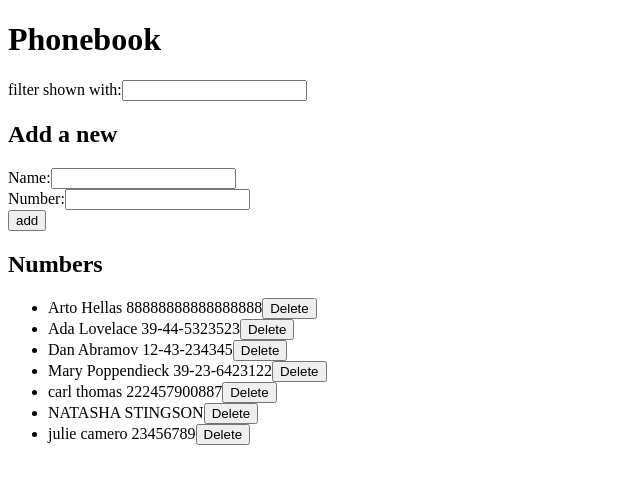
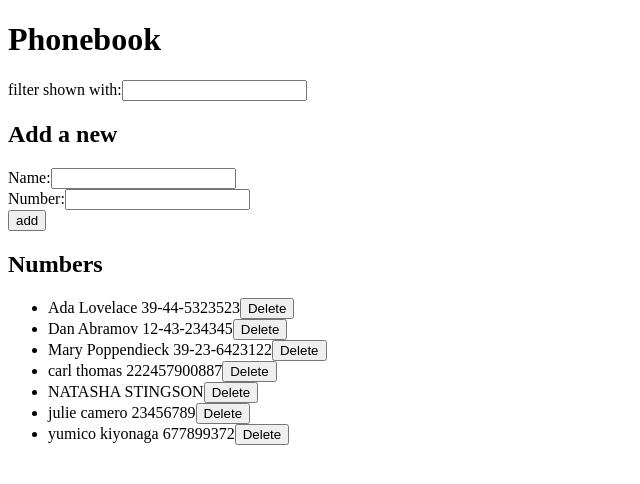
Before and after one commit to learningreac/fullstackproj, a React (Create React App) app in the folder part2/courseinfo/: page / in a window 1280 px wide. Shown: the top 484 px of the page, without its empty margins (0-640 px from the left). Built offline with nearby package versions, Linux system fonts and the light colour scheme; data requests are answered from the project's data file.

Commit message:
To be finished exercise 2.20

```diff
--- a/part2/courseinfo/db.json
+++ b/part2/courseinfo/db.json
@@ -1,10 +1,5 @@
 {
   "persons": [
-    {
-      "name": "Arto Hellas",
-      "number": "88888888888888888",
-      "id": 1
-    },
     {
       "name": "Ada Lovelace",
       "number": "39-44-5323523",
@@ -34,6 +29,11 @@
       "name": "julie camero",
       "number": "23456789",
       "id": 7
+    },
+    {
+      "name": "yumico kiyonaga",
+      "number": "677899372",
+      "id": 8
     }
   ]
 }
--- a/part2/courseinfo/src/phonebook/App.js
+++ b/part2/courseinfo/src/phonebook/App.js
@@ -46,7 +46,7 @@ const Persons = ({ personsToShow, deletePerson }) => {
 
 const Notification = ({ message }) => {
   const messageStyle = {
-    color: 'red',
+    color: 'green',
     background: 'lightgrey',
     fontSize: 20,
     borderstyle: 'solid',
@@ -90,6 +90,9 @@ const App = () => {
       .update(targetId, changedPerson)
       .then(returnedPerson => {
         setPersons(persons.map(p => p.id !== targetId ? p : returnedPerson))
+      })
+      .catch(error => {
+        console.log('fail')
       })
   };
 
```
